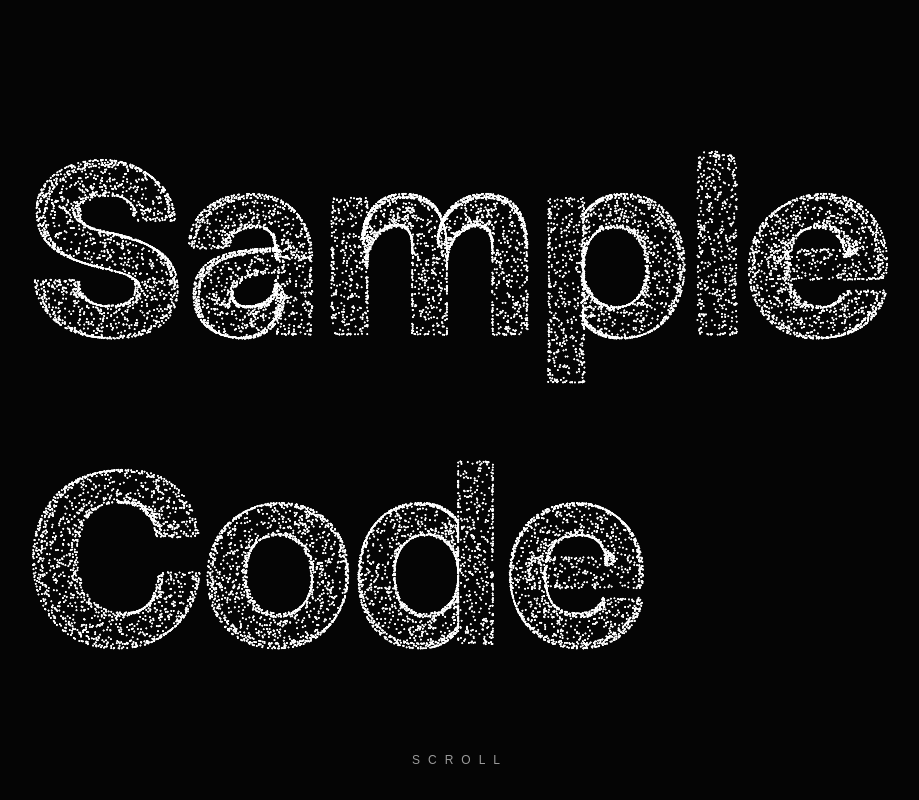
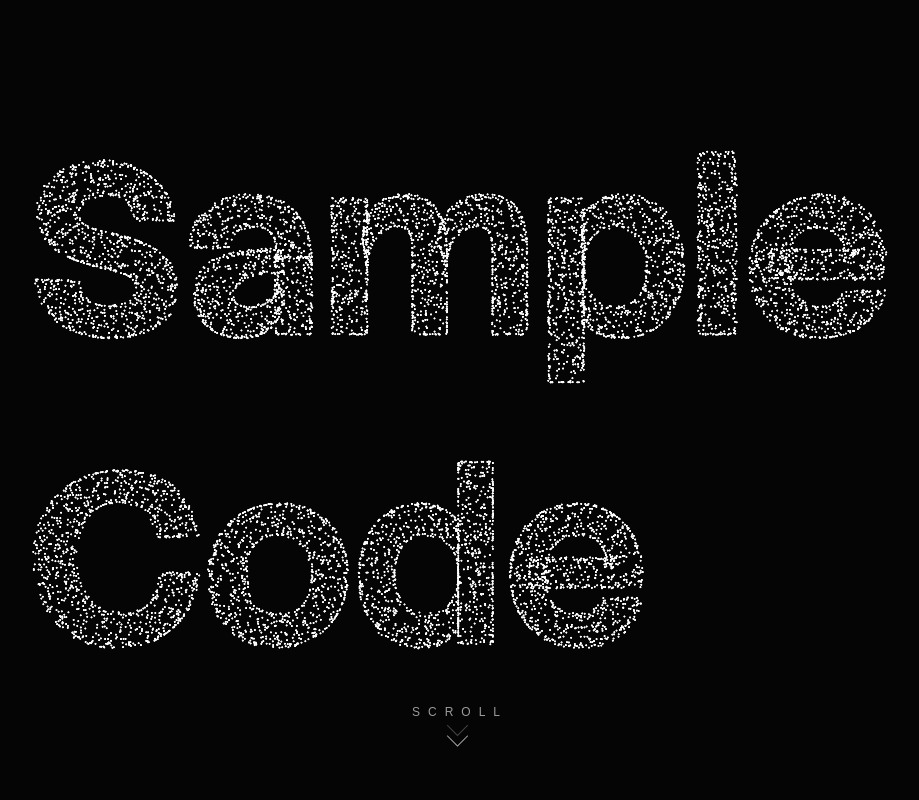
Before and after one commit to tkosei2003/tkoseiportfolio, a Next.js app: page / in a window 1280 px wide. Shown: the whole page, without its empty margins (180-1099 px from the left). Built offline with nearby package versions, Linux system fonts and the light colour scheme.

Commit message:
feat(HERO): scrollのための矢印の追加

```diff
--- a/app/components/canvas/HeroParticles.tsx
+++ b/app/components/canvas/HeroParticles.tsx
@@ -2,6 +2,7 @@
 
 import { Canvas, useLoader, useFrame, ThreeEvent } from '@react-three/fiber';
 import { Suspense, useRef, useMemo } from 'react';
+import { useThree } from '@react-three/fiber';
 import { FontLoader } from 'three/addons/loaders/FontLoader.js';
 import { TextGeometry } from 'three/addons/geometries/TextGeometry.js';
 import * as THREE from 'three';
@@ -20,6 +21,9 @@ export default function HeroParticles() {
 
 function HeroPoints() {
   const hoverTarget = useRef(new THREE.Vector3());
+  const { viewport } = useThree();
+  const baseWidth = 6;
+  const scale = Math.min(1, viewport.width / baseWidth);
   const hovering = useRef(false);
   const handlePointerMove = (event: ThreeEvent<PointerEvent>) => {
     hoverTarget.current.copy(event.point);
@@ -35,13 +39,14 @@ function HeroPoints() {
   const geometry = useMemo(() => {
     const geo = new TextGeometry('Sample\nCode', {
       font,
-      size: 1,
+      size: 1 * scale,
       depth: 0.1, // 厚みを0.1にする
       bevelEnabled: false,
+      curveSegments: 3,
     });
     geo.center();
     return geo;
-  }, [font]);
+  }, [font, scale]);
   // ジオメトリから面積に基づいてサンプリングした頂点位置を取得
   const sampledPositions = useMemo(() => {
     const nonIndexed = geometry.toNonIndexed();
@@ -67,7 +72,7 @@ function HeroPoints() {
       totalArea += area;
     }
     // 総面積に基づいて各三角形からサンプリングする点の数を決定
-    const targetPointCount = 10000;
+    const targetPointCount = 10000 * scale;
     const samples: number[] = [];
     const tempA = new THREE.Vector3();
     const tempB = new THREE.Vector3();
@@ -110,16 +115,16 @@ function HeroPoints() {
     }
 
     return Float32Array.from(samples);
-  }, [geometry]);
+  }, [geometry, scale]);
   // パーティクル用のシェーダーマテリアルを作成
   const uniforms = useMemo(
     () => ({
       uTime: { value: 0 },
       uHoverCenter: { value: new THREE.Vector3() },
       uHoverStrength: { value: 0 },
-      uHoverRadius: { value: 0.5 },
+      uHoverRadius: { value: 0.5 * scale },
     }),
-    [],
+    [scale],
   );
   const materialRef = useRef<THREE.ShaderMaterial | null>(null);
   useFrame((_, delta) => {
@@ -131,12 +136,12 @@ function HeroPoints() {
     material.uniforms.uHoverStrength.value = THREE.MathUtils.lerp(
       material.uniforms.uHoverStrength.value,
       hovering.current ? 1 : 0,
-      0.15,
+      0.15 * scale * scale,
     );
     material.uniforms.uHoverRadius.value = THREE.MathUtils.lerp(
       material.uniforms.uHoverRadius.value,
-      0.4,
-      0.1,
+      0.5 * scale,
+      0.1 * scale,
     );
   });
 
--- a/app/components/sections/Hero.tsx
+++ b/app/components/sections/Hero.tsx
@@ -6,8 +6,15 @@ export default function Hero() {
   return (
     <section className="relative h-screen w-full">
       <HeroParticles />
-      <div className="pointer-events-none absolute inset-x-0 bottom-8 flex justify-center text-xs tracking-[0.5rem] text-white/60 uppercase">
+      <div className="pointer-events-none absolute inset-x-0 bottom-20 flex justify-center text-xs tracking-[0.5rem] text-white/60 uppercase">
         Scroll
+      </div>
+      <div className="pointer-events-none absolute inset-x-0 bottom-15 flex justify-center">
+        <div className="arrow">
+          <span></span>
+          <span></span>
+          <span></span>
+        </div>
       </div>
     </section>
   );
--- a/app/globals.css
+++ b/app/globals.css
@@ -5,7 +5,7 @@
   --foreground: #171717;
 }
 
-@theme inline {
+:root {
   --color-background: var(--background);
   --color-foreground: var(--foreground);
   --font-sans: var(--font-geist-sans);
@@ -24,3 +24,41 @@ body {
   color: var(--foreground);
   font-family: Arial, Helvetica, sans-serif;
 }
+
+.arrow {
+  transform: rotate(0deg);
+  cursor: pointer;
+}
+
+.arrow span {
+  display: block;
+  width: 15px;
+  height: 15px;
+  border-bottom: 1px solid white;
+  border-right: 1px solid white;
+  transform: rotate(45deg);
+  margin: -10px;
+  animation: animate 2s infinite;
+}
+
+.arrow span:nth-child(2) {
+  animation-delay: -0.2s;
+}
+
+.arrow span:nth-child(3) {
+  animation-delay: -0.4s;
+}
+
+@keyframes animate {
+  0% {
+    opacity: 0;
+    transform: rotate(45deg) translate(-10px, -10px);
+  }
+  50% {
+    opacity: 1;
+  }
+  100% {
+    opacity: 0;
+    transform: rotate(45deg) translate(10px, 10px);
+  }
+}
```
